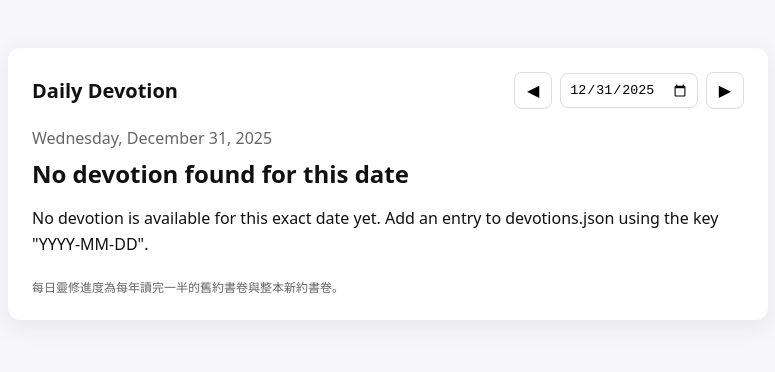
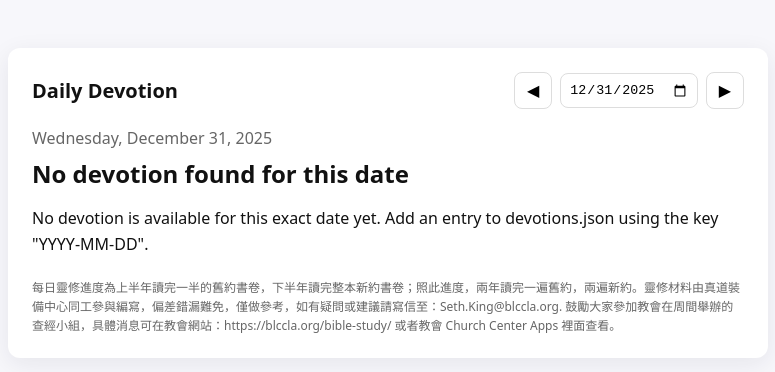
Before and after one commit to SethKing-crypto/MyDailyDevotion, a plain HTML site: page index.html in a window 1280 px wide. Shown: the whole page, without its empty margins (252-1027 px from the left). Drawn offline with Linux system fonts and the light colour scheme.

Commit message:
Update index.html
update disclaimer

```diff
--- a/index.html
+++ b/index.html
@@ -25,7 +25,7 @@
     </section>
 
     <footer>
-      <small>每日靈修進度為每年讀完一半的舊約書卷與整本新約書卷。</small>
+      <small>每日靈修進度為上半年讀完一半的舊約書卷，下半年讀完整本新約書卷；照此進度，兩年讀完一遍舊約，兩遍新約。靈修材料由真道裝備中心同工參與編寫，偏差錯漏難免，僅做參考，如有疑問或建議請寫信至：Seth.King@blccla.org. 鼓勵大家參加教會在周間舉辦的查經小組，具體消息可在教會網站：https://blccla.org/bible-study/ 或者教會 Church Center Apps 裡面查看。</small>
     </footer>
   </main>
 
```
